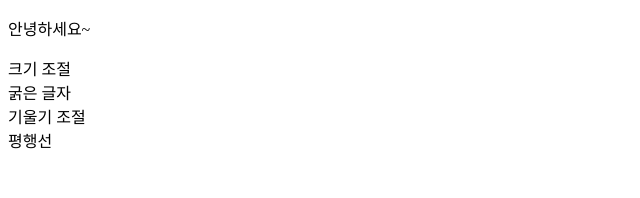
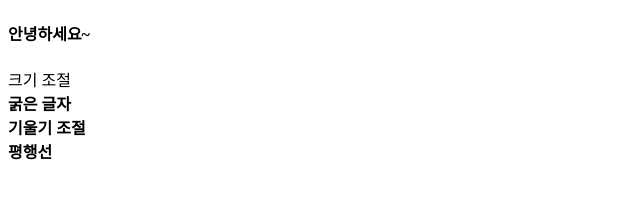
Before and after one commit to eileen1211/eileen1211, a plain HTML site: page index.html in a window 1280 px wide. Shown: the whole page, without its empty margins (0-640 px from the left). Drawn offline with Linux system fonts and the light colour scheme.

Commit message:
Update index.html

```diff
--- a/index.html
+++ b/index.html
@@ -5,9 +5,9 @@
     </head>
 
     <body>
-        <p><font-size:100p0x>안녕하세요~</font-size:100p0x></p>
+        <p><h4>안녕하세요~</h4></p>
         크기 조절<br>
-        굵은 글자<br>
+        <b>굵은 글자<br>
         기울기 조절<br>
         평행선<br>
 
```
